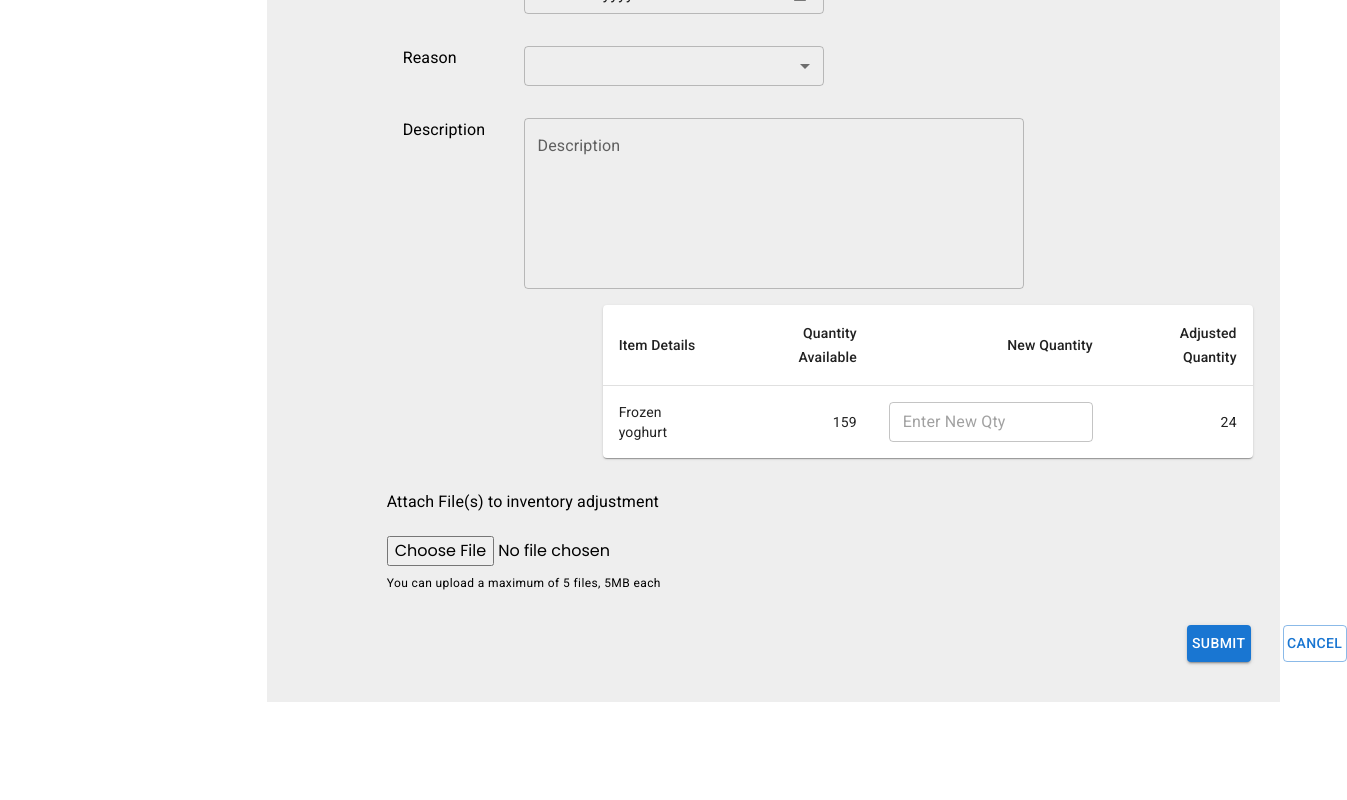
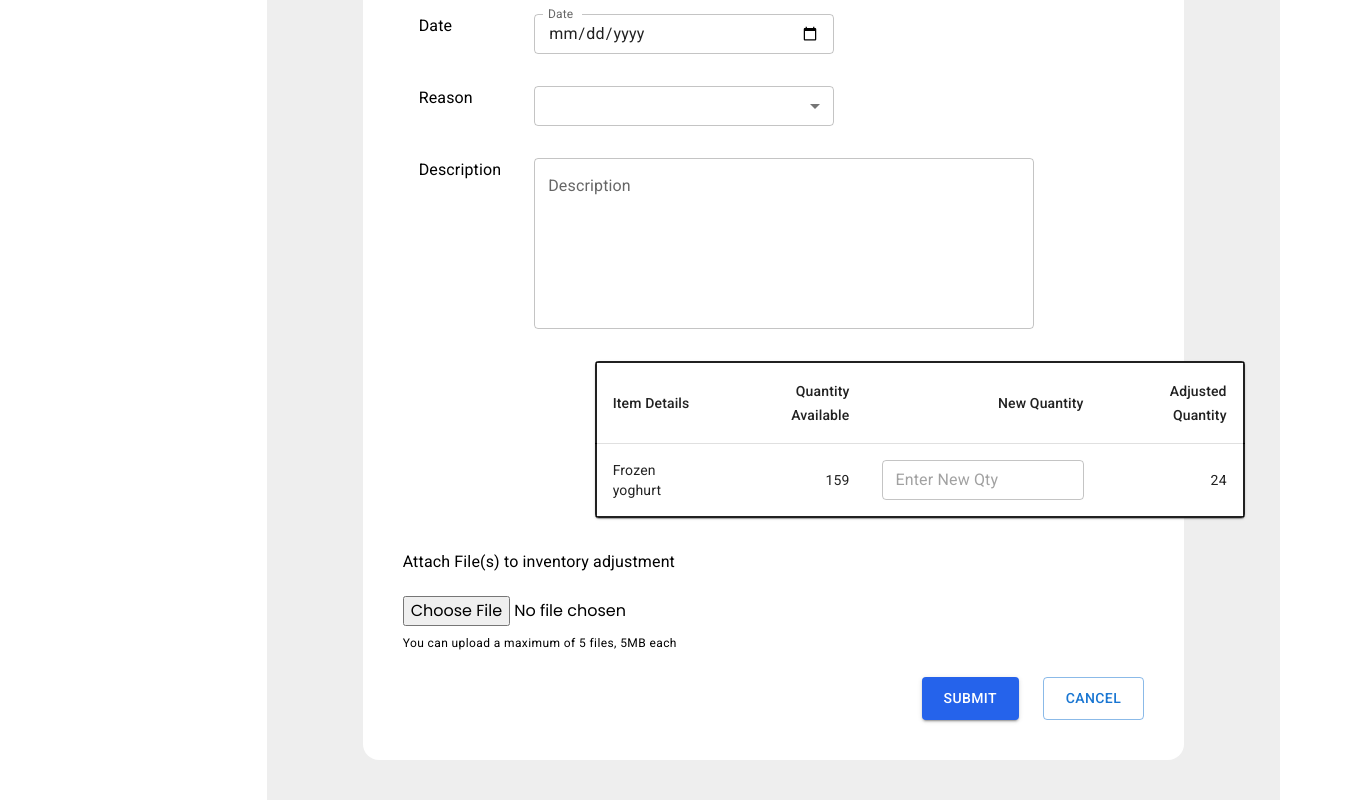
Before and after one commit to DileepaAshen2000/centralSyncFrontend, a React (Create React App) app: page /newadjustment in a window 1280 px wide. Shown: the part 466-1266 px from the top of the page, 1347 px wide, since content can reach past the window. Before the commit the page ends 1168 px from the top, so only its background shows below. Built offline with nearby package versions, Linux system fonts and the light colour scheme.

Commit message:
commit finalized adj. form
finalized adjustment form

```diff
--- a/src/components/Table.jsx
+++ b/src/components/Table.jsx
@@ -9,7 +9,7 @@ const columns = [
   { field: 'description', headerName: 'Description', width: 300 },
   { field: 'adjusted_Qty', headerName: 'Adjusted_Qty', width: 150 },
   { field: 'date', headerName: 'Date', width: 150 },
-  { field: 'adjustment_Status', headerName: 'Adjustment_Status', width: 100 },
+  { field: 'status', headerName: 'Status', width: 100 },
 ];
 
 
@@ -27,7 +27,7 @@ useEffect(() => {
       description: adj.description,
       adjusted_Qty: adj.newQuantity,
       date: adj.date,
-      adjustment_Status: adj.status,
+      status: adj.status,
 
     }));
     setData(data);
--- a/src/pages/Adjustment/Adjustment.jsx
+++ b/src/pages/Adjustment/Adjustment.jsx
@@ -1,17 +1,24 @@
 import React from 'react'
 import Table from '../../components/Table'
-import { Box, Button } from '@mui/material'
+import { Box } from '@mui/material'
+// import Button from '../../components/InventoryRequest/Button'
+import Button from '@mui/material/Button'
+import { useNavigate } from 'react-router-dom'
 
 const Adjustment = () => {
+  const navigate = useNavigate();
   return (
     <Box>
-        <Box className="flex pb-4">
+        <Box className="flex pb-4 gap-96">
             <Box>
               <h1 className="pt-2 pb-3 text-3xl font-bold ">Adjustment</h1>
               <p>Here are all adjustments. !!</p>
             </Box>
             <Box className="flex items-center">
-              <Button variant='contained' color='primary' href='/newadjustment'>New Adjustment</Button>
+              <Button className="px-6 py-2 text-white bg-blue-600 rounded"
+               variant='contained'
+               onClick={() => navigate("/newadjustment")}
+                >New Adjustment</Button>
             </Box>
         </Box>
         <Table/>
--- a/src/pages/Adjustment/NewAdjustment.jsx
+++ b/src/pages/Adjustment/NewAdjustment.jsx
@@ -1,5 +1,5 @@
 import React, { useState } from 'react';
-import { FormControl, Select, MenuItem, TextField, Grid, Box, Typography, Button, Stack } from '@mui/material';
+import { FormControl, Select, MenuItem, TextField, Grid, Box, Typography, Button } from '@mui/material';
 
 import Table from '@mui/material/Table';
 import TableBody from '@mui/material/TableBody';
@@ -43,7 +43,7 @@ const NewAdjustment = () => {
   }
 
   return (
-    <Box paddingLeft={10} paddingRight={10}>
+    <Box className='p-10 bg-white rounded-2xl ml-14 mr-14'>
       <Box className="pb-4">
         <h1 className="pt-2 pb-3 text-3xl font-bold ">New Adjustment</h1>
       </Box>
@@ -151,9 +151,9 @@ const NewAdjustment = () => {
             </Grid>
           </Grid>
 
-          <Box mt={2} paddingLeft={25}>
+          <Box mt={4} className='pl-44'>
             <TableContainer component={Paper}>
-              <Table sx={{ minWidth: 650 }} aria-label="simple table">
+              <Table sx={{ minWidth: 650, border:2 }} aria-label="simple table">
                 <TableHead>
                   <TableRow>
                     <TableCell>Item Details</TableCell>
@@ -186,10 +186,18 @@ const NewAdjustment = () => {
           <input type='file' className="mt-4 mb-2" ></input>
           <Typography variant='caption' display='block' gutterBottom>You can upload a maximum of 5 files, 5MB each</Typography>
         </Box>
-        <Stack spacing={4} direction='row' ml={100} mt={4}>
-            <Button variant="contained" type='submit'>Submit</Button>
-            <Button variant="outlined">Cancel</Button>
-        </Stack>
+        <div className='flex gap-6 mt-6 ml-[70%]'>
+            <Button className="px-6 py-2 text-white bg-blue-600 rounded"
+               variant='contained'
+               type='submit'
+               onClick={() => navigate("/newadjustment")}
+                >submit</Button>
+
+            <Button className="px-6 py-2 rounded"
+               variant='outlined'
+               onClick={() => navigate("/adjustment")}
+                >cancel</Button>
+        </div>
       </form>
     </Box>
   );
--- a/src/pages/AdminDashboard.jsx
+++ b/src/pages/AdminDashboard.jsx
@@ -2,7 +2,7 @@ import * as React from 'react';
 
 import { Grid } from '@mui/material';
 
-export default function BasicButtons() {
+export default function AdminDashboard() {
   return (
     <Grid container>
       <Grid item bgcolor='primary.light' p={2} xs={12} sm={6} > first</Grid>
--- a/src/pages/Home.jsx
+++ b/src/pages/Home.jsx
@@ -2,12 +2,12 @@ import React from 'react'
 import NavBar from '../components/NavBar'
 import SideBar from '../components/SideBar'
 import { BrowserRouter, Route, Routes } from 'react-router-dom'
-//import Dashboard from './Dashboard'
+import AdminDashboard from './AdminDashboard'
 import Adjustment from './Adjustment/Adjustment'
 import NewAdjustment from './Adjustment/NewAdjustment'
 import User from './User/User'
 import CreateUser from './User/CreateUser'
-import Userupdate from './User/Edit_user'
+// import Userupdate from './User/Edit_user'
 import EditUser from '../components/UserEditForm'
 import { Grid } from '@mui/material'
 import AdjustmentDocument from './Adjustment/AdjustmentDocument'
@@ -31,9 +31,8 @@ const Home = () => {
           {/* Enter components here, that you want to insert. */}
           <BrowserRouter>
             <Routes>
-              {/* <Route path='/' element={<Dashboard name="Dashboard"/>}></Route> */}
+              <Route path='/' element={<AdminDashboard name="Dashboard"/>}></Route>
               <Route path='/adjustment' element={<Adjustment/>}></Route>
-
               <Route path='/user' element={<User/>}></Route>
               <Route path="/newUser" element={<CreateUser/>}/>
               <Route path="/user/users/:ID" element={<EditUser/>}/>
```
